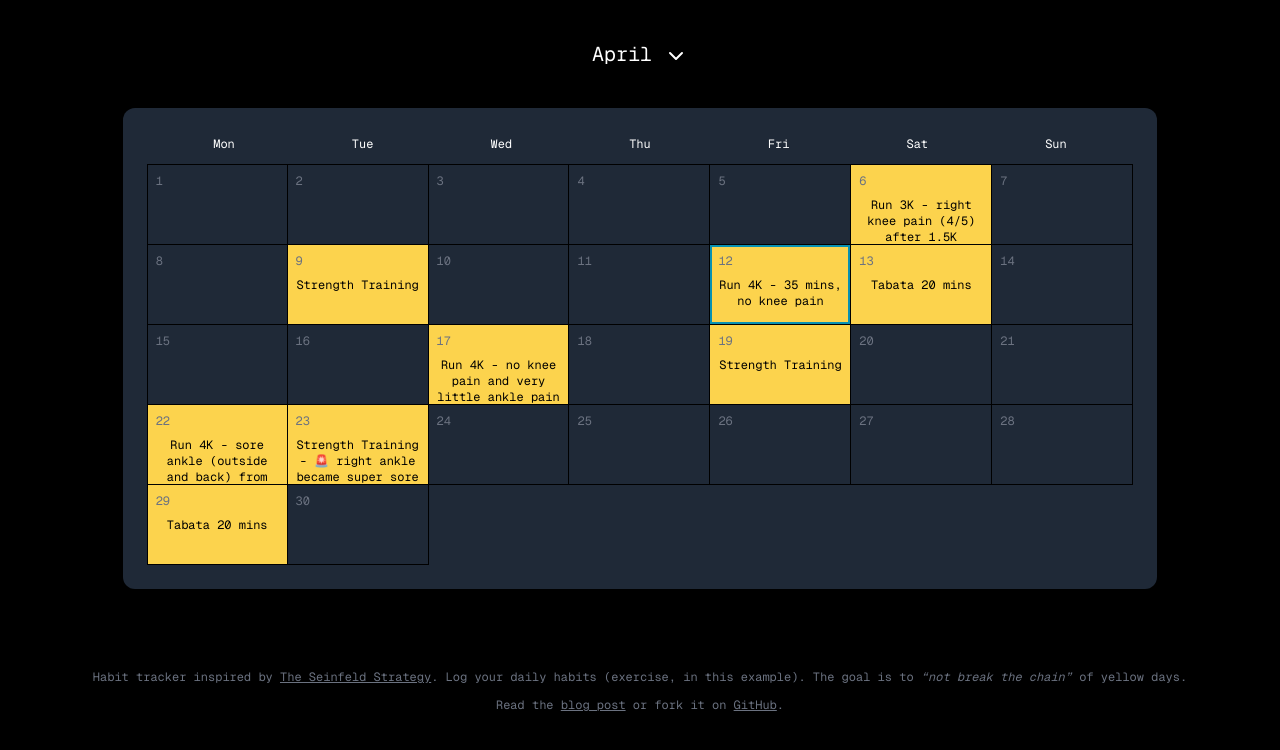
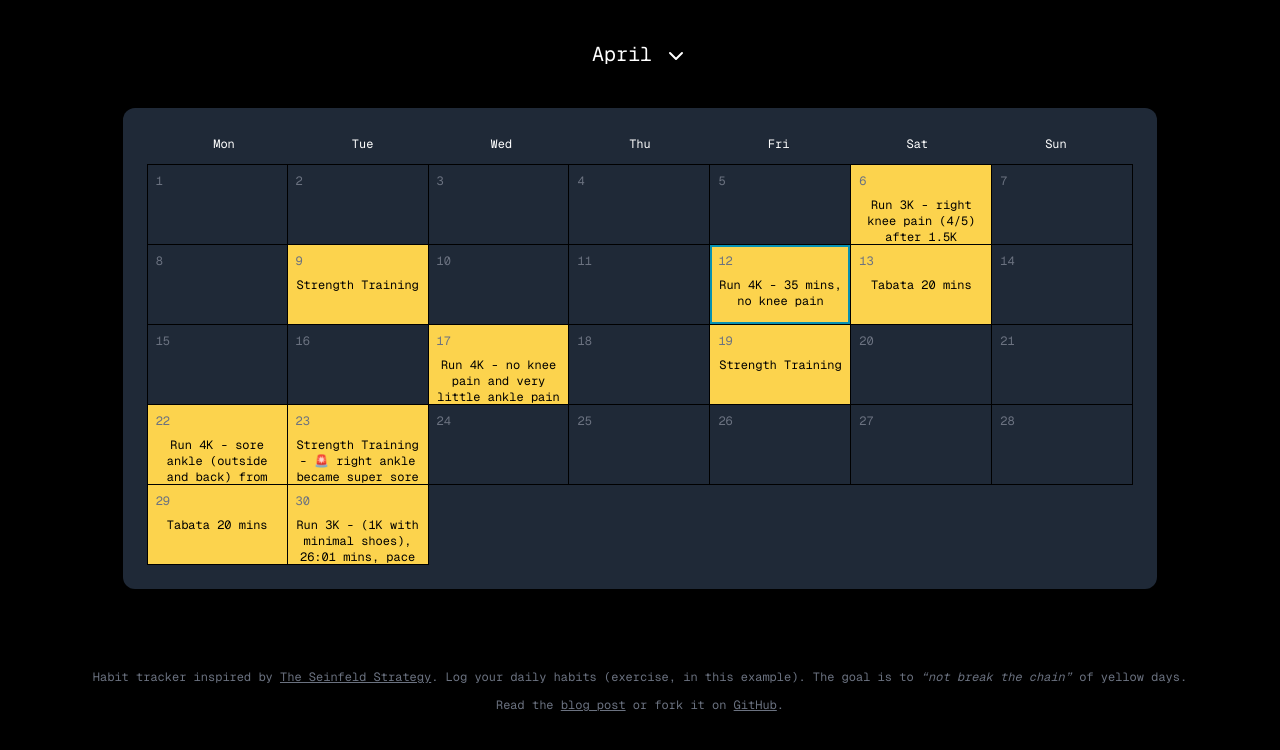
Before and after one commit to scottgallant/seinfeld-calendar, a Next.js app: page / in a window 1280 px wide. Shown: the top 750 px of the page. Built offline with nearby package versions, Linux system fonts and the light colour scheme.

Commit message:
Update specialDates.js

```diff
--- a/src/data/specialDates.js
+++ b/src/data/specialDates.js
@@ -58,6 +58,7 @@ const specialDates = [
   { "date": "2024-04-22", "description": "Run 4K - sore ankle (outside and back) from walking in beach the day before" },
   { "date": "2024-04-23", "description": "Strength Training - 🚨 right ankle became super sore all week, not just the inside ligament but moreso the back and outside too" },
   { "date": "2024-04-29", "description": "Tabata 20 mins" },
+  { "date": "2024-04-30", "description": "Run 3K - (1K with minimal shoes), 26:01 mins, pace 6:53/Km, avg HR 154, max HR 172, " },
 ];
 
 
```
